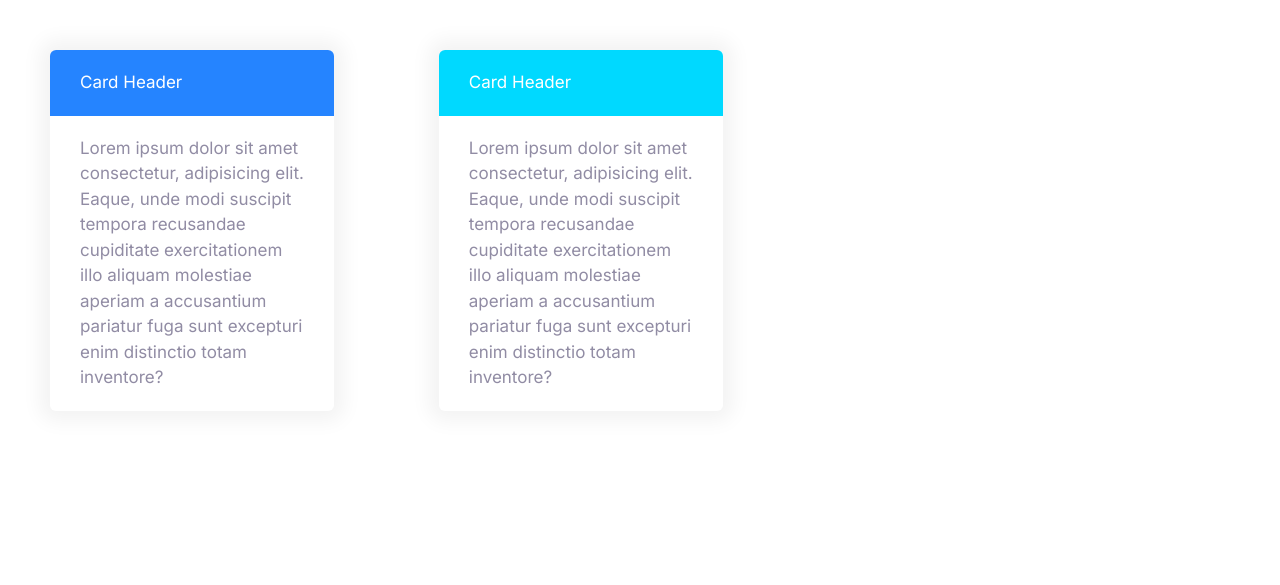
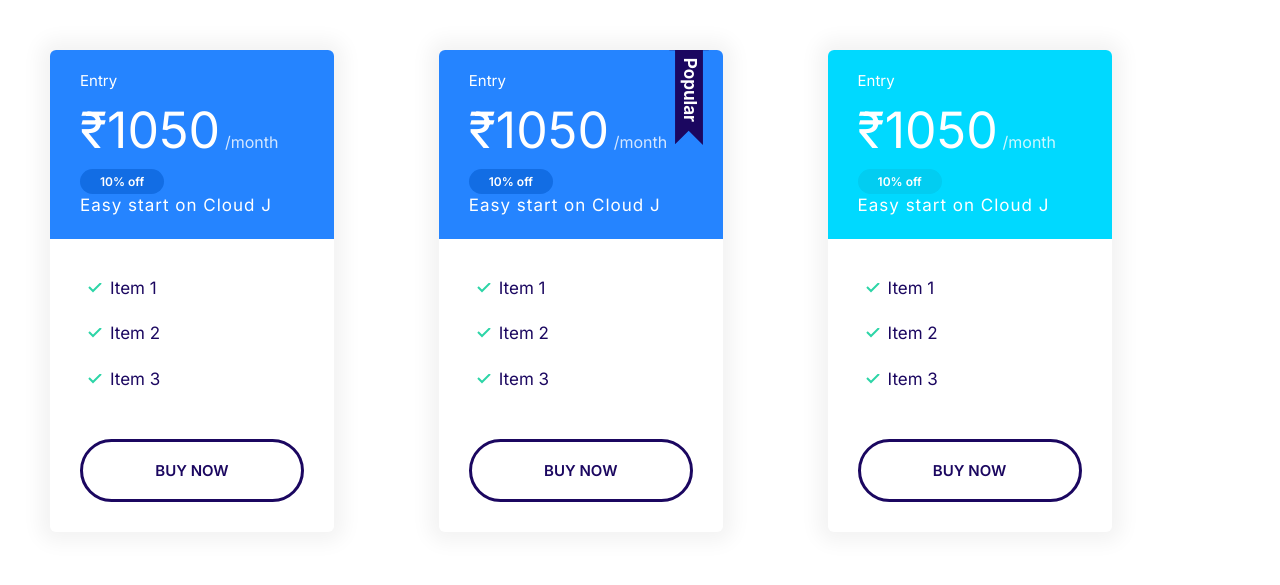
Before and after one commit to jay2100/Cloud-J, a plain HTML site: page index.html in a window 1280 px wide. Drawn offline with Linux system fonts and the light colour scheme.

Commit message:
Defines Plans

```diff
--- a/css/styles.css
+++ b/css/styles.css
@@ -186,7 +186,7 @@ a {
     cursor: pointer;
     font-size: 1.8rem;
     font-weight: 600;
-    margin: 1rem;
+    margin: 1rem 0;
     outline: none;
     padding: 2rem 3rem;
     text-align: center;
@@ -269,7 +269,7 @@ a {
 }
 
 .input-group .btn{
-
+    margin: 4px;
 }
 
 @media screen and (min-width: 1024px) {
@@ -300,3 +300,72 @@ a {
     background: var(--color-secondary);
     color: white;
 }
+
+.card--primary .badge--primary {
+    background: #126de4;
+}
+
+.card--secondary .badge--secondary {
+    background: #02cdf1;
+}
+
+/* Plans */
+.plan__name {
+    color: white;
+    margin: 0;
+    font-size: 2.4rem;
+    font-weight: 500;
+}
+
+.plan__price {
+    font-size: 6rem;
+}
+
+.plan__duration {
+    font-size: 2.4rem;
+    font-weight: 300;
+    opacity: 0.8;
+    margin-right: 1rem;
+}
+
+.plan__description {
+    font-size: 2rem;
+    font-weight: 300;
+    letter-spacing: 1px;
+    display: block;
+}
+
+.plan .list__item{
+    margin-bottom: 2rem;
+}
+
+.plan--popular .card__header {
+    position: relative;
+}
+
+.plan--popular .card__header::before {
+    content: url("../images/popular.svg");
+    width: 40px;
+    display: inline-block;
+    position: absolute;
+    top: -5px;
+    right: 5%;
+}
+
+@media screen and (min-width: 1024px) {
+    .plan__name{
+        font-size: 1.5rem;
+    }
+
+    .plan__price {
+        font-size: 5rem;
+    }
+
+    .plan__duration {
+        font-size: 1.6rem;
+    }
+
+    .plan__description {
+        font-size: 1.7rem;
+    }
+}
--- a/index.html
+++ b/index.html
@@ -14,21 +14,66 @@
 
 <body>
     <div style="width: 30%; padding: 5rem; display: inline-block;">
-        <div class="card card--primary">
-            <header class="card__header">Card Header</header>
-            <div class="card__body">Lorem ipsum dolor sit amet consectetur, adipisicing elit. Eaque, unde modi suscipit
-                tempora recusandae cupiditate exercitationem illo aliquam molestiae aperiam a accusantium pariatur fuga
-                sunt
-                excepturi enim distinctio totam inventore?</div>
+        <div class="plan">
+            <div class="card card--primary">
+                <header class="card__header">
+                    <h3 class="plan__name">Entry</h3>
+                    <span class="plan__price">₹1050</span>
+                    <span class="plan__duration">/month</span>
+                    <span class="badge badge--primary badge--small">10% off</span>
+                    <span class="plan__description">Easy start on Cloud J</span>
+                </header>
+                <div class="card__body">
+                    <ul class="list list--tickmark">
+                        <li class="list__item">Item 1</li>
+                        <li class="list__item">Item 2</li>
+                        <li class="list__item">Item 3</li>
+                    </ul>
+                    <button class="btn btn--outline btn--block">Buy now</button>
+                </div>
+            </div>
         </div>
     </div>
     <div style="width: 30%; padding: 5rem; display: inline-block;">
-        <div class="card card--secondary">
-            <header class="card__header">Card Header</header>
-            <div class="card__body">Lorem ipsum dolor sit amet consectetur, adipisicing elit. Eaque, unde modi suscipit
-                tempora recusandae cupiditate exercitationem illo aliquam molestiae aperiam a accusantium pariatur fuga
-                sunt
-                excepturi enim distinctio totam inventore?</div>
+        <div class="plan plan--popular">
+            <div class="card card--primary">
+                <header class="card__header">
+                    <h3 class="plan__name">Entry</h3>
+                    <span class="plan__price">₹1050</span>
+                    <span class="plan__duration">/month</span>
+                    <span class="badge badge--primary badge--small">10% off</span>
+                    <span class="plan__description">Easy start on Cloud J</span>
+                </header>
+                <div class="card__body">
+                    <ul class="list list--tickmark">
+                        <li class="list__item">Item 1</li>
+                        <li class="list__item">Item 2</li>
+                        <li class="list__item">Item 3</li>
+                    </ul>
+                    <button class="btn btn--outline btn--block">Buy now</button>
+                </div>
+            </div>
+        </div>
+    </div>
+    <div style="width: 30%; padding: 5rem; display: inline-block;">
+        <div class="plan">
+            <div class="card card--secondary">
+                <header class="card__header">
+                    <h3 class="plan__name">Entry</h3>
+                    <span class="plan__price">₹1050</span>
+                    <span class="plan__duration">/month</span>
+                    <span class="badge badge--secondary badge--small">10% off</span>
+                    <span class="plan__description">Easy start on Cloud J</span>
+                </header>
+                <div class="card__body">
+                    <ul class="list list--tickmark">
+                        <li class="list__item">Item 1</li>
+                        <li class="list__item">Item 2</li>
+                        <li class="list__item">Item 3</li>
+                    </ul>
+                    <button class="btn btn--outline btn--block">Buy now</button>
+                </div>
+            </div>
         </div>
     </div>
 </body>
```
Also changed, not shown: components/plans.html (added), images/popular.svg (added).
